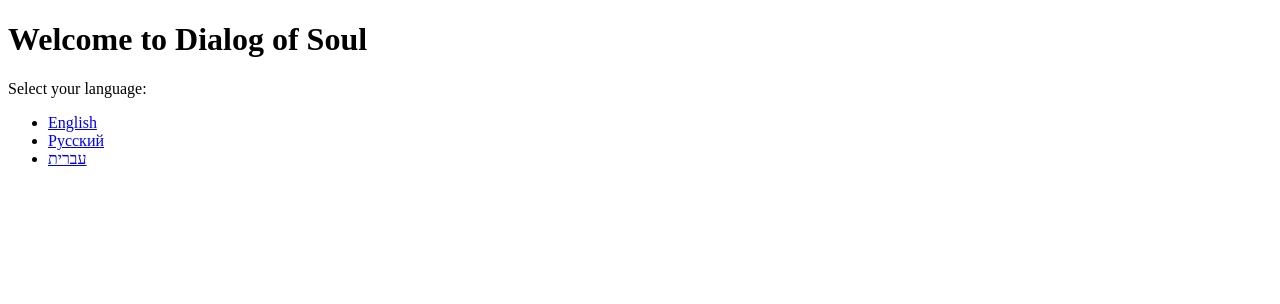
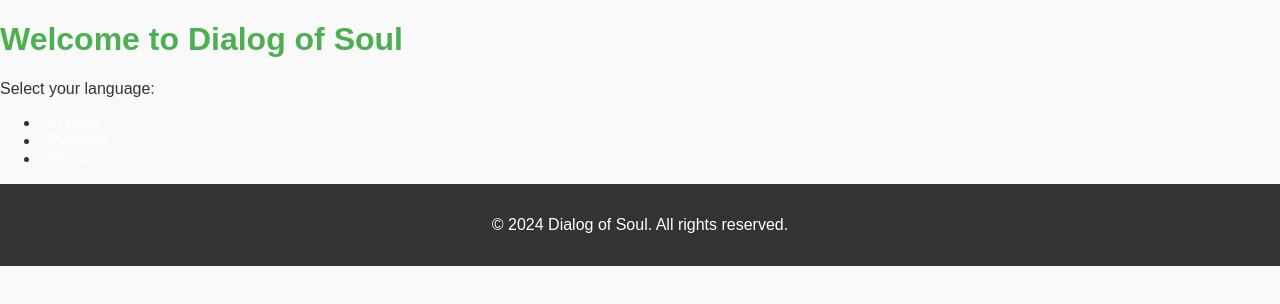
Before and after one commit to AlchkoFhero/dialog-dushi, a plain HTML site: page index.html in a window 1280 px wide. Drawn offline with Linux system fonts and the light colour scheme.

Commit message:
Update index.html

```diff
--- a/index.html
+++ b/index.html
@@ -1,9 +1,10 @@
 <!DOCTYPE html>
 <html lang="en">
 <head>
-  <meta charset="UTF-8">
-  <meta name="viewport" content="width=device-width, initial-scale=1.0">
-  <title>Dialog of Soul</title>
+    <meta charset="UTF-8">
+    <meta name="viewport" content="width=device-width, initial-scale=1.0">
+    <title>Dialog of Soul</title>
+    <link rel="stylesheet" href="../styles.css"> <!-- Подключение CSS -->
 </head>
 <body>
   <h1>Welcome to Dialog of Soul</h1>
@@ -15,5 +16,9 @@
       <li><a href="he/index.html">עברית</a></li>
     </ul>
   </nav>
+    <!-- Footer -->
+   <footer>
+      <p>© 2024 Dialog of Soul. All rights reserved.</p>
+  </footer>
 </body>
 </html>
```
